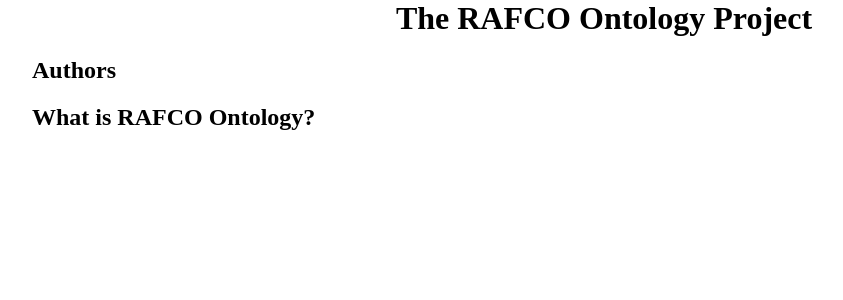
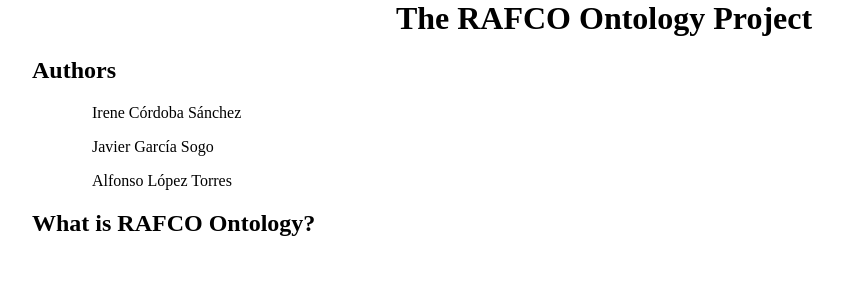
Before and after one commit to jgsogo/muia-linkeddata, a Django app: page /about/ in a window 1280 px wide. Shown: the part 26-326 px from the top of the page, without its empty margins (36-879 px from the left). Run offline with Django 3.2, Linux system fonts and the light colour scheme.

Commit message:
nombres de los autores

```diff
--- a/webapp/linkeddata/templates/linkeddata/about.html
+++ b/webapp/linkeddata/templates/linkeddata/about.html
@@ -4,7 +4,9 @@
 <div class="indent">
     <h2>Authors</h2>
     <div class="indent">
-
+        <p>Irene Córdoba Sánchez</p>
+        <p>Javier García Sogo</p>
+        <p>Alfonso López Torres</p>
     </div>
 
     <h2>What is RAFCO Ontology?</h2>
```
